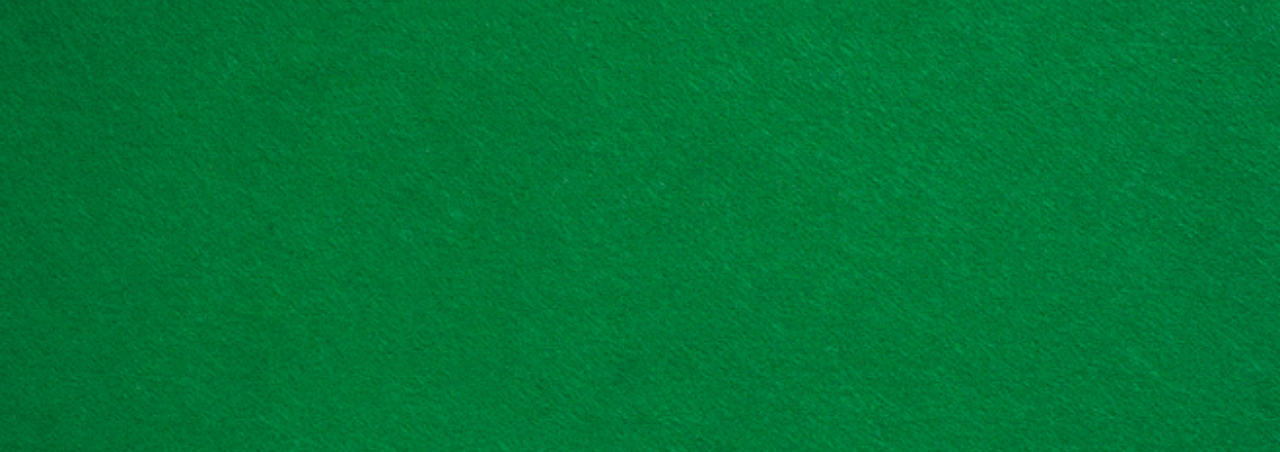
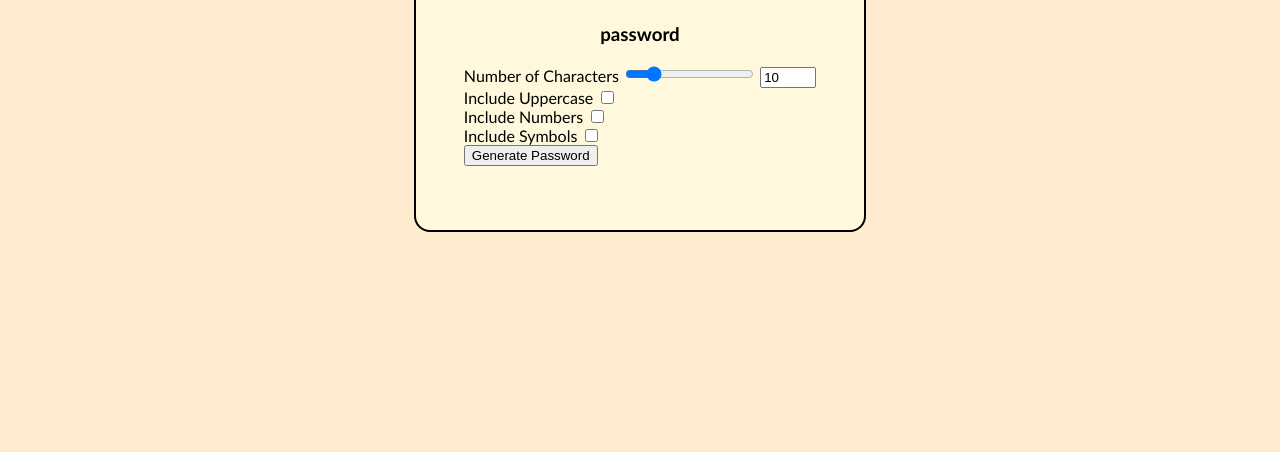
Before and after one commit to anaurruti6/passwordGenerator, a website built with Vite: page index.html in a window 1280 px wide. Shown: the part 348-800 px from the top of the page. Built offline with nearby package versions, Linux system fonts and the light colour scheme.

Commit message:
grid container

```diff
--- a/index.css
+++ b/index.css
@@ -1,3 +1,36 @@
+
+body {
+    background-color:blanchedalmond;
+    color:black;
+    display: flex;
+    justify-content: center;
+    align-items: center;
+    min-height: 100vh;
+    margin: 0;
+    font-family: 'Trebuchet MS', 'Lucida Sans Unicode', 'Lucida Grande', Arial, sans-serif;
+}
+
+.container {
+    background-color:cornsilk;
+    padding: 3rem;
+    border-radius: 1rem;
+    border: 2px solid black;
+    display: flex;
+    justify-content: center;
+    align-items: center;
+    flex-direction: column;
+}
+
+.form {
+    display: grid;
+    grid-template-columns: auto auto;
+    row-gap: 1rem;
+}
+
+
+
+
+/*
 body {
     font-family: 'Trebuchet MS', 'Lucida Sans Unicode', 'Lucida Grande', Arial, sans-serif;
     background-image: url("images/table.png");
@@ -27,3 +60,4 @@ button {
     margin-bottom: 2px;
     margin-top: 2px;
 }
+*/
--- a/index.html
+++ b/index.html
@@ -12,12 +12,28 @@
             <h1>Password Generator</h1>
             <h3>password</h3>
             <form>
-                <label for = "characterAmountNumber">Number of Characters</label>
+                <div>
+                    <label for = "characterAmountNumber">Number of Characters</label>
                 <input type="range" min = "1" max = "50" value = "10" id = "charAmountRange">
                 <input type = "number" min = "1" max = "50" value = "10" id = "charAmountNumber">
+                </div>
 
+                <div>
                 <label for = "">Include Uppercase</label>
                 <input type = "checkbox" id = "includeUpperCase">
+                </div>
+
+                <div>
+                <label for = "includeNumbers">Include Numbers</label>
+                <input type = "checkbox" id = "includeNumbers">
+                </div>
+
+                <div>
+                <label for = "includeSymbols">Include Symbols</label>
+                <input type = "checkbox" id = "includeSymbols">
+            </div>
+
+                <button type = "submit">Generate Password</button>
             </form>
         </div>
 
```
